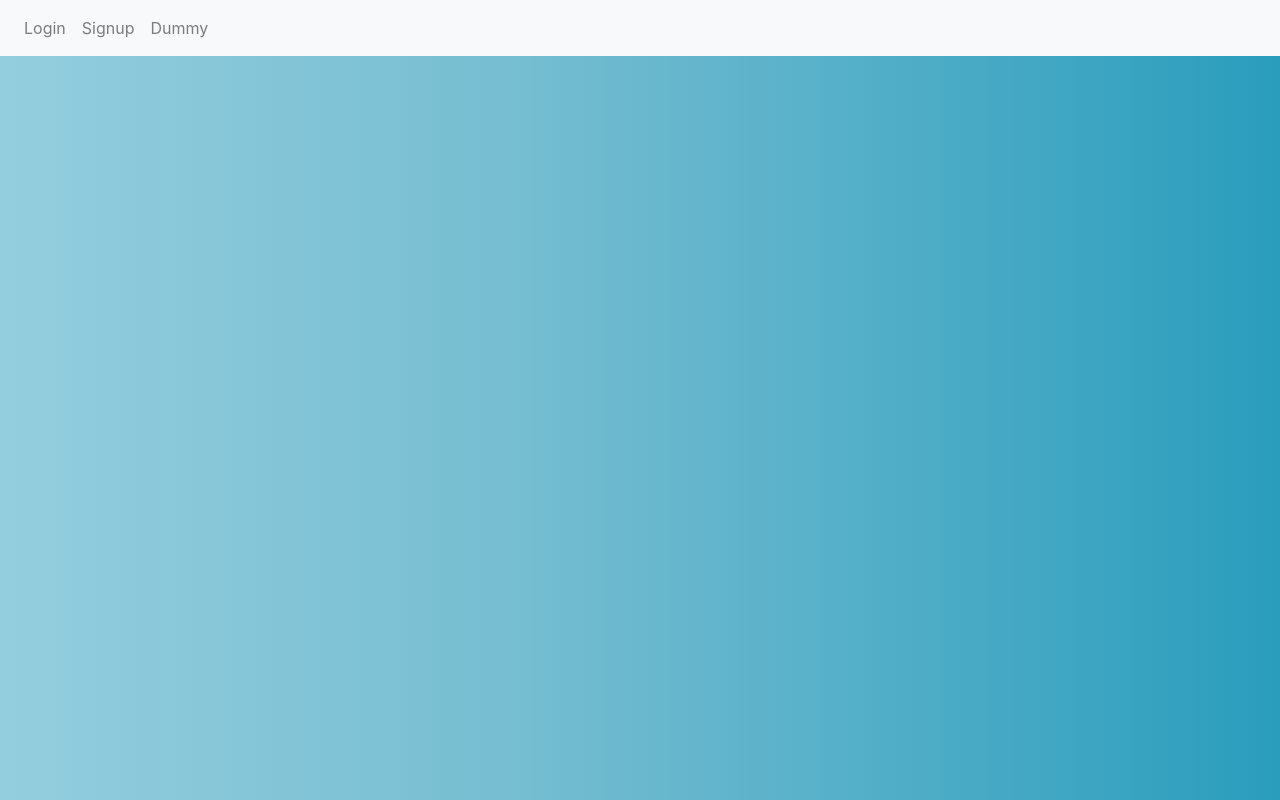
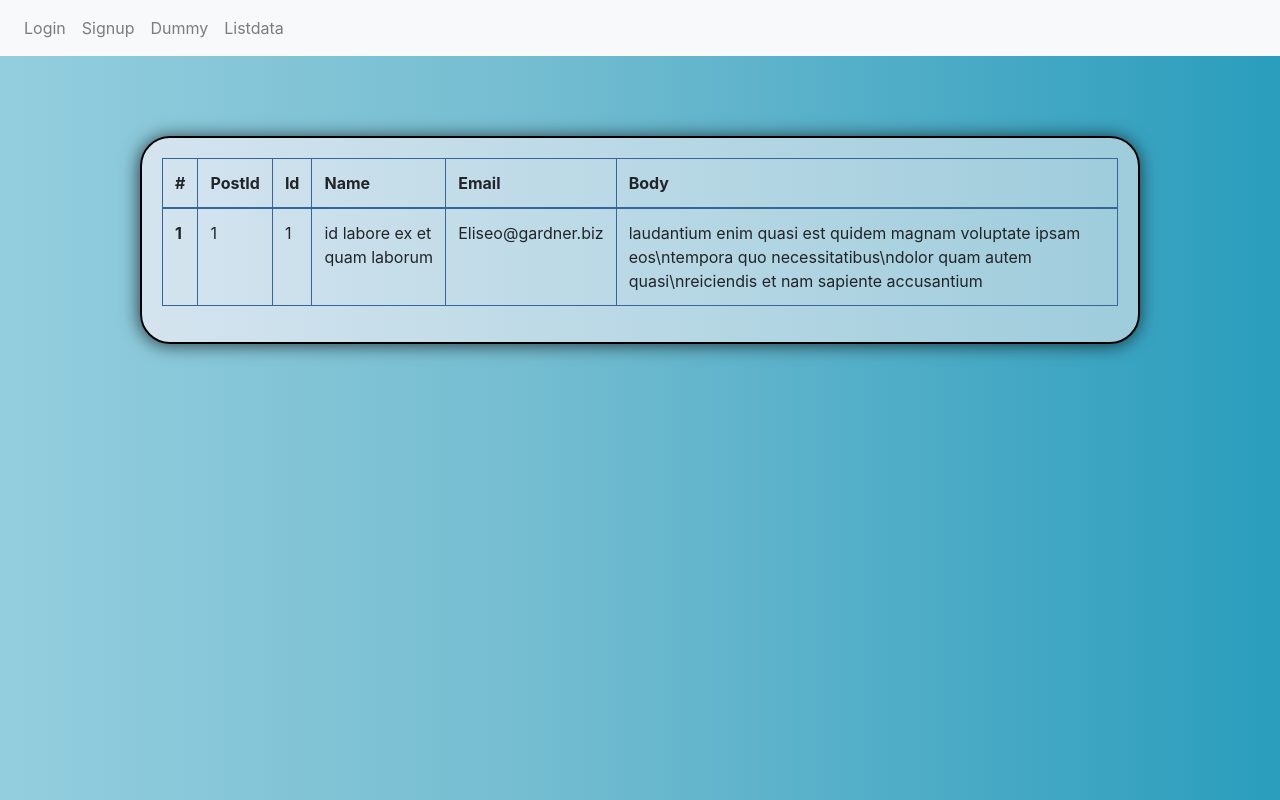
Before and after one commit to manikandanthangam/sample, a React (Create React App) app: page /Listdata in a window 1280 px wide. Built offline with nearby package versions, Linux system fonts and the light colour scheme.

Commit message:
Table list component changes

```diff
--- a/src/components/header/header.jsx
+++ b/src/components/header/header.jsx
@@ -16,7 +16,9 @@ class Header extends Component {
                         <li className='nav-item'>
                             <Link to={'/Dummy'} className='nav-link'>Dummy</Link>
                         </li>
-
+                        <li className='nav-item'>
+                            <Link to={'./Listdata'} className='nav-link'>Listdata</Link>
+                        </li>
                     </ul>
                 </nav>
             </header>
--- /dev/null
+++ b/src/components/listdata/listdata.css
@@ -0,0 +1,40 @@
+#ListContainer {
+    margin-top: 10%;
+    margin-top: 10vh;
+    padding: 20px;
+    max-width: 1000px;
+    background: rgba(212, 228, 239, 1);
+    background: -moz-linear-gradient(left, rgba(212, 228, 239, 1) 0%, rgba(158, 204, 219, 1) 100%);
+    background: -webkit-gradient(left top, right top, color-stop(0%, rgba(212, 228, 239, 1)), color-stop(100%, rgba(158, 204, 219, 1)));
+    background: -webkit-linear-gradient(left, rgba(212, 228, 239, 1) 0%, rgba(158, 204, 219, 1) 100%);
+    background: -o-linear-gradient(left, rgba(212, 228, 239, 1) 0%, rgba(158, 204, 219, 1) 100%);
+    background: -ms-linear-gradient(left, rgba(212, 228, 239, 1) 0%, rgba(158, 204, 219, 1) 100%);
+    background: linear-gradient(to right, rgba(212, 228, 239, 1) 0%, rgba(158, 204, 219, 1) 100%);
+    filter: progid:DXImageTransform.Microsoft.gradient(startColorstr='#d4e4ef', endColorstr='#9eccdb', GradientType=1);
+    border-radius: 30px 30px 30px 30px;
+    -moz-border-radius: 30px 30px 30px 30px;
+    -webkit-border-radius: 30px 30px 30px 30px;
+    border: 2px solid #000000;
+    -webkit-box-shadow: -1px 1px 18px 0px rgba(0, 0, 0, 0.7);
+    -moz-box-shadow: -1px 1px 18px 0px rgba(0, 0, 0, 0.7);
+    box-shadow: -1px 1px 18px 0px rgba(0, 0, 0, 0.7);
+}
+
+body {
+    background: rgba(147, 206, 222, 1);
+    background: -moz-linear-gradient(left, rgba(147, 206, 222, 1) 0%, rgba(117, 189, 209, 1) 41%, rgba(42, 157, 189, 1) 100%);
+    background: -webkit-gradient(left top, right top, color-stop(0%, rgba(147, 206, 222, 1)), color-stop(41%, rgba(117, 189, 209, 1)), color-stop(100%, rgba(42, 157, 189, 1)));
+    background: -webkit-linear-gradient(left, rgba(147, 206, 222, 1) 0%, rgba(117, 189, 209, 1) 41%, rgba(42, 157, 189, 1) 100%);
+    background: -o-linear-gradient(left, rgba(147, 206, 222, 1) 0%, rgba(117, 189, 209, 1) 41%, rgba(42, 157, 189, 1) 100%);
+    background: -ms-linear-gradient(left, rgba(147, 206, 222, 1) 0%, rgba(117, 189, 209, 1) 41%, rgba(42, 157, 189, 1) 100%);
+    background: linear-gradient(to right, rgba(147, 206, 222, 1) 0%, rgba(117, 189, 209, 1) 41%, rgba(42, 157, 189, 1) 100%);
+    filter: progid:DXImageTransform.Microsoft.gradient(startColorstr='#93cede', endColorstr='#2a9dbd', GradientType=1);
+}
+
+.tablelist, .tablelist th, .tablelist td {
+    border: solid #356599 1px;
+}
+
+.tablelist thead th {
+    border-bottom: solid #356599 2px;
+}
--- /dev/null
+++ b/src/components/listdata/listdata.jsx
@@ -0,0 +1,37 @@
+import React, { Component } from 'react';
+import './listdata.css';
+
+class Listdata extends Component {
+    render() {
+        return (
+            <div className="container" id="ListContainer">
+                <table className="table table-bordered tablelist">
+                    <thead>
+                        <tr>
+                            <th scope="col">#</th>
+                            <th scope="col">PostId</th>
+                            <th scope="col">Id</th>
+                            <th scope="col">Name</th>
+                            <th scope="col">Email</th>
+                            <th scope="col">Body</th>
+                        </tr>
+                    </thead>
+                    <tbody>
+                        <tr>
+                            <th scope="row">1</th>
+                            <td>1</td>
+                            <td>1</td>
+                            <td>id labore ex et quam laborum</td>
+                            <td>Eliseo@gardner.biz</td>
+                            <td>laudantium enim quasi est quidem magnam voluptate ipsam eos\ntempora quo necessitatibus\ndolor
+                        quam autem quasi\nreiciendis et nam sapiente accusantium</td>
+                        </tr>
+                    </tbody>
+                </table>
+            </div>
+
+        );
+    }
+}
+
+export default Listdata;
--- a/src/components/main/main.jsx
+++ b/src/components/main/main.jsx
@@ -3,6 +3,7 @@ import { Switch, Route } from 'react-router-dom';
 import Login from '../login/login';
 import Signup from '../signup/signup';
 import Dummy from '../dummy/dummy';
+import Listdata from '../listdata/listdata';
 
 class Main extends Component {
     render() {
@@ -11,6 +12,7 @@ class Main extends Component {
                 <Route path='/Login' component={Login}></Route>
                 <Route path='/Signup' component={Signup}></Route>
                <Route path='/Dummy' component={Dummy}></Route>
+               <Route path='/Listdata' component={Listdata}></Route>
             </Switch>
         );
     }
```
